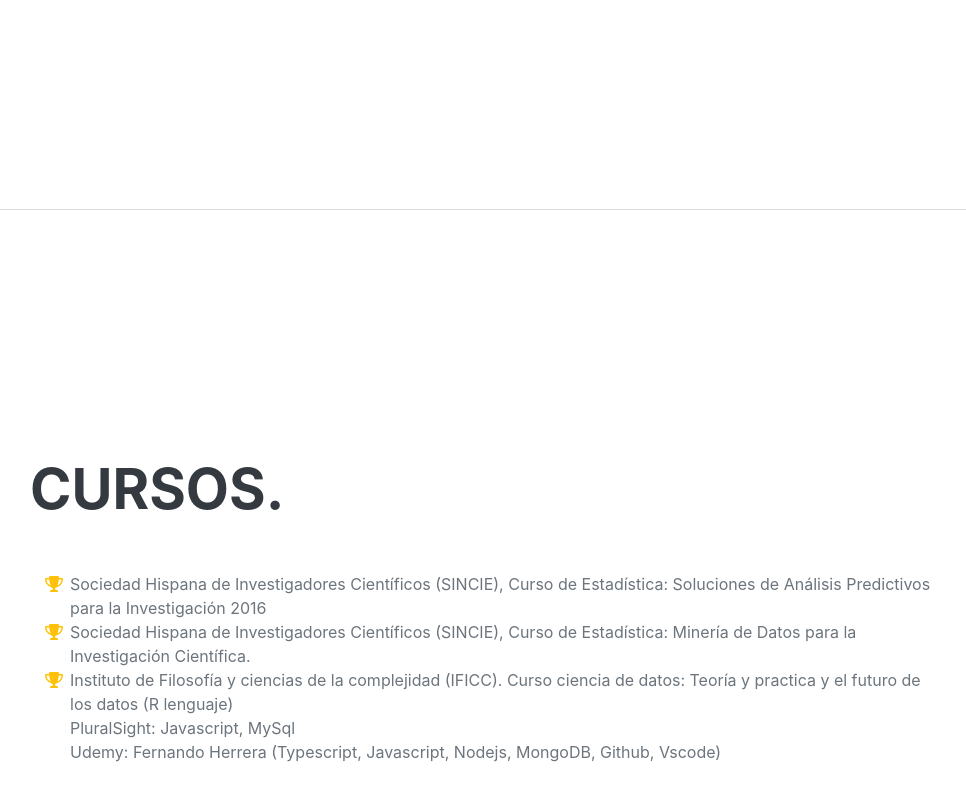
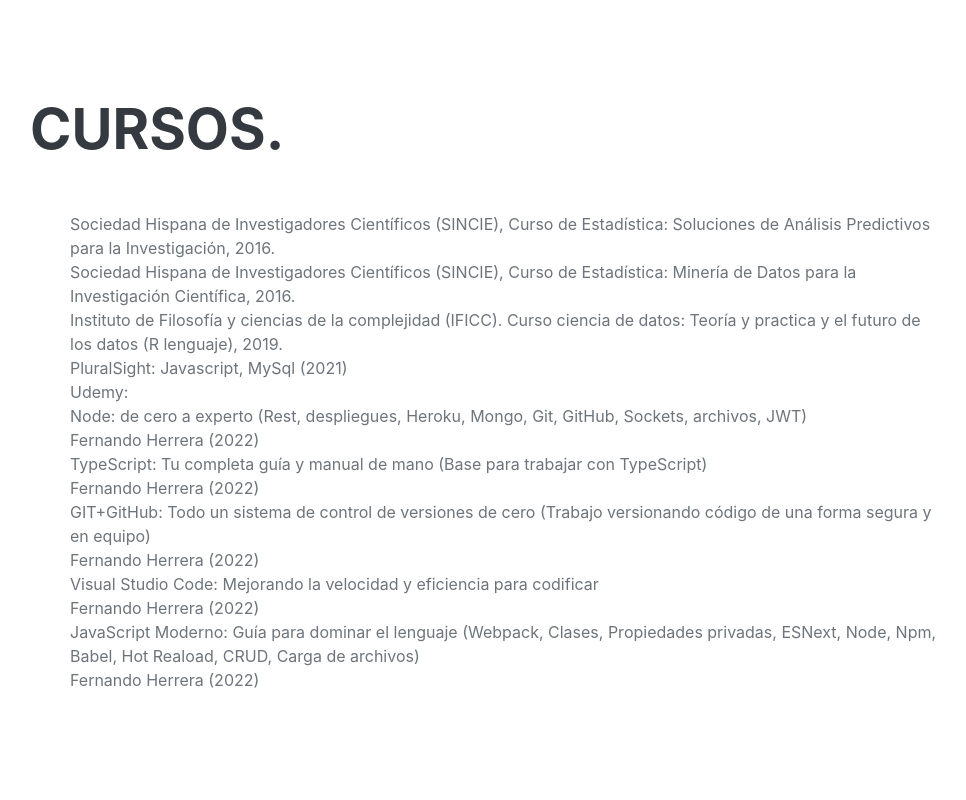
Before and after one commit to webson2020/webson2020.github.io, a website: page docs/index.html in a window 1280 px wide. Shown: the part 4670-5470 px from the top of the page, without its empty margins (290-1256 px from the left). Drawn offline with nearby package versions, Linux system fonts and the light colour scheme; a web font is replaced by a local one.

Commit message:
update html3 courses

```diff
--- a/docs/index.html
+++ b/docs/index.html
@@ -72,9 +72,6 @@
                     </div>
                     <br>
                     <br>
-                    <br>
-                    <br>
-                    <br>
 
                     <div class="d-flex flex-column flex-md-row justify-content-between mb-5">
                         <div class="flex-grow-1">
@@ -103,20 +100,22 @@
                 </div>
             </section>
             <hr class="m-0" />
-            <br>
-            <br>
-            <br>
-            <br>
-            <br>
-            <br>
-
-
             <!-- Education-->
             <section class="resume-section" id="education">
                 <div class="resume-section-content">
                     <h2 class="mb-5">Educación</h2>
                     <div class="d-flex flex-column flex-md-row justify-content-between mb-5">
                         <div class="flex-grow-1">
+
+
+
+
+
+
+
+
+
+
                             <h3 class="mb-0">Colegio Sagrados Corazones de Manquehue</h3>
                             <div class="subheading mb-3">Enseñanza Básica y Media.</div>
                         </div>
@@ -206,30 +205,40 @@
                     <h2 class="mb-5">Cursos.</h2>
                     <ul class="fa-ul mb-0">
                         <li>
-                            <span class="fa-li"><i class="fas fa-trophy text-warning"></i></span>
-                            Sociedad Hispana de Investigadores Científicos (SINCIE), Curso de Estadística: Soluciones de Análisis Predictivos para la Investigación 2016
+                            <!-- <span class="fa-li"><i class="fas fa-trophy text-warning"></i></span> -->
+                            Sociedad Hispana de Investigadores Científicos (SINCIE), Curso de Estadística: Soluciones de Análisis Predictivos para la Investigación, 2016.
                         </li>
                         <li>
-                            <span class="fa-li"><i class="fas fa-trophy text-warning"></i></span>
-                            Sociedad Hispana de Investigadores Científicos (SINCIE), Curso de Estadística: Minería de Datos para la Investigación Científica.
-                        </li>
-                        <li>
-                            <span class="fa-li"><i class="fas fa-trophy text-warning"></i></span>
-                            <!-- 1
-                            <sup>st</sup> -->
-                            Instituto de Filosofía y ciencias de la complejidad (IFICC). Curso ciencia de datos: Teoría y practica y el futuro de los datos (R lenguaje)
+                            <!-- <span class="fa-li"><i class="fas fa-trophy text-warning"></i></span> -->
+                            Sociedad Hispana de Investigadores Científicos (SINCIE), Curso de Estadística: Minería de Datos para la Investigación Científica, 2016.
                         </li>
                         <li>
                             <!-- <span class="fa-li"><i class="fas fa-trophy text-warning"></i></span> -->
                             <!-- 1
                             <sup>st</sup> -->
-                            PluralSight: Javascript, MySql
+                            Instituto de Filosofía y ciencias de la complejidad (IFICC). Curso ciencia de datos: Teoría y practica y el futuro de los datos (R lenguaje), 2019.
+                        </li>
+                        <li>
+                            <!-- <span class="fa-li"><i class="fas fa-trophy text-warning"></i></span> -->
+                            <!-- 1
+                            <sup>st</sup> -->
+                            PluralSight: Javascript, MySql (2021)
                         </li>
                         <li>
                             <!-- <span class="fa-li"><i class="fas fa-trophy text-warning"></i></span> -->
                             <!-- 2
                             <sup>nd</sup> -->
-                            Udemy: Fernando Herrera (Typescript, Javascript, Nodejs,  MongoDB, Github, Vscode)
+                            Udemy:<br>
+                                Node: de cero a experto (Rest, despliegues, Heroku, Mongo, Git, GitHub, Sockets, archivos, JWT)<br>
+                                Fernando Herrera (2022)<br>
+                                TypeScript: Tu completa guía y manual de mano (Base para trabajar con TypeScript)<br>
+                                Fernando Herrera (2022)<br>
+                                GIT+GitHub: Todo un sistema de control de versiones de cero (Trabajo versionando código de una forma segura y en equipo)<br>
+                                Fernando Herrera (2022)<br>
+                                Visual Studio Code: Mejorando la velocidad y eficiencia para codificar<br>
+                                Fernando Herrera (2022)<br>
+                                JavaScript Moderno: Guía para dominar el lenguaje (Webpack, Clases, Propiedades privadas, ESNext, Node, Npm, Babel, Hot Reaload, CRUD, Carga de archivos)<br>
+                                Fernando Herrera (2022)<br>
                         </li>
                     </ul>
                 </div>
```
Also changed, not shown: 1 other file.
